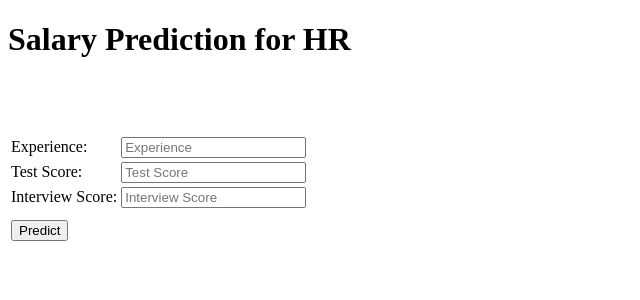
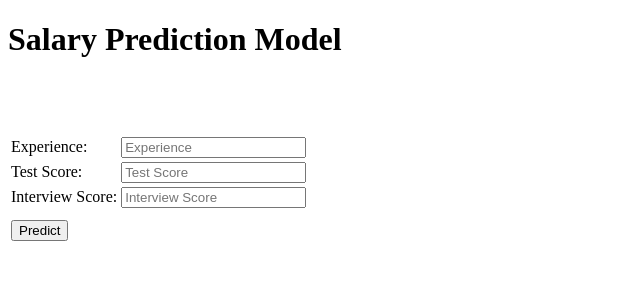
Before and after one commit to satishjhaldiyal/mldeploydemo_heroku, a Flask app: page / in a window 1280 px wide. Shown: the top 300 px of the page, without its empty margins (0-640 px from the left). Run offline with Flask 2, Linux system fonts and the light colour scheme; parts of the project's set-up code (start-up, migrations or seed data) failed here and were passed over.

Commit message:
Update index.html

```diff
--- a/templates/index.html
+++ b/templates/index.html
@@ -3,7 +3,7 @@
 	<!--From https://codepen.io/frytyler/pen/EGdtg-->
 	<head>
 		<meta charset="UTF-8">
-			<title>ML API</title>
+			<title>DP ML API</title>
 			<link href='https://fonts.googleapis.com/css?family=Pacifico' rel='stylesheet' type='text/css'>
 				<link href='https://fonts.googleapis.com/css?family=Arimo' rel='stylesheet' type='text/css'>
 					<link href='https://fonts.googleapis.com/css?family=Hind:300' rel='stylesheet' type='text/css'>
@@ -11,7 +11,7 @@
 						</head>
 						<body>
 							<div class="login">
-								<h1>Salary Prediction for HR</h1>
+								<h1>Salary Prediction Model</h1>
 								<!-- Main Input For Receiving Query to our ML -->
 								<form action="{{ url_for('predict')}}"method="post">
 									<table>
```
